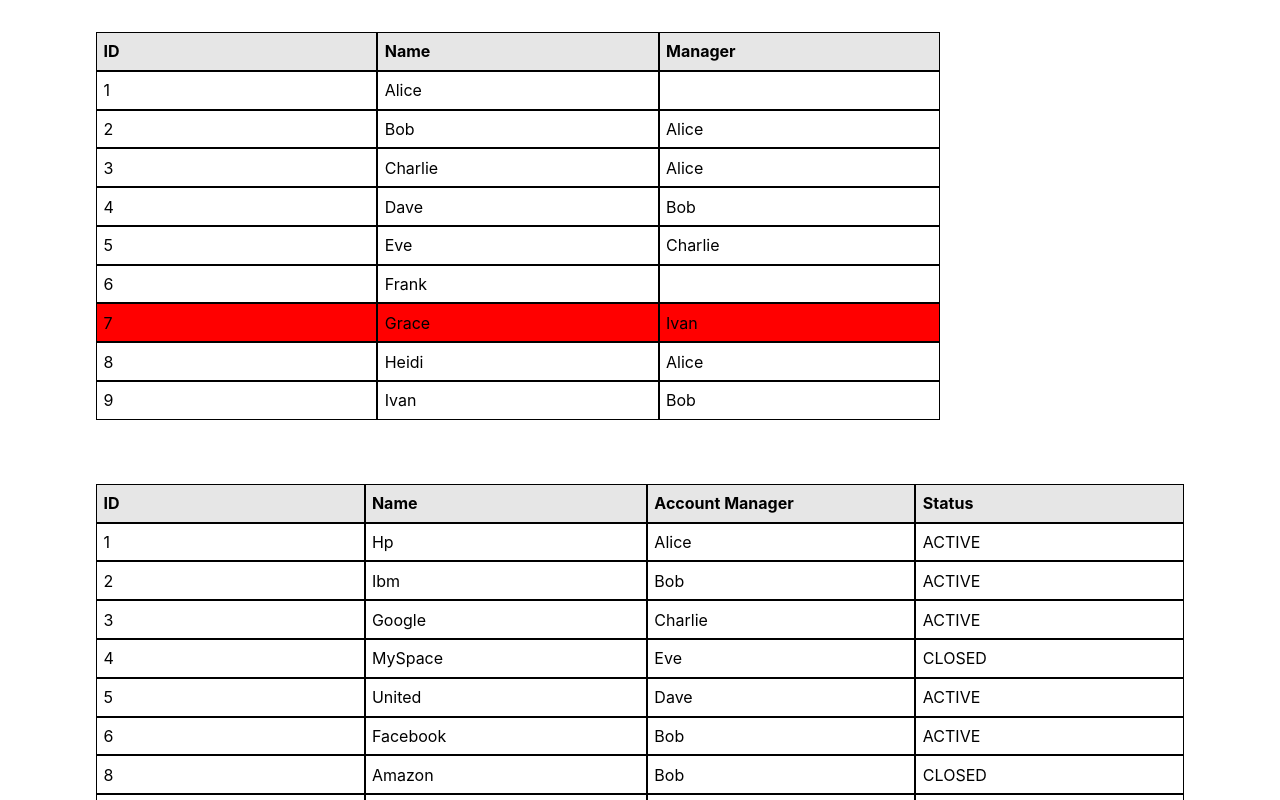
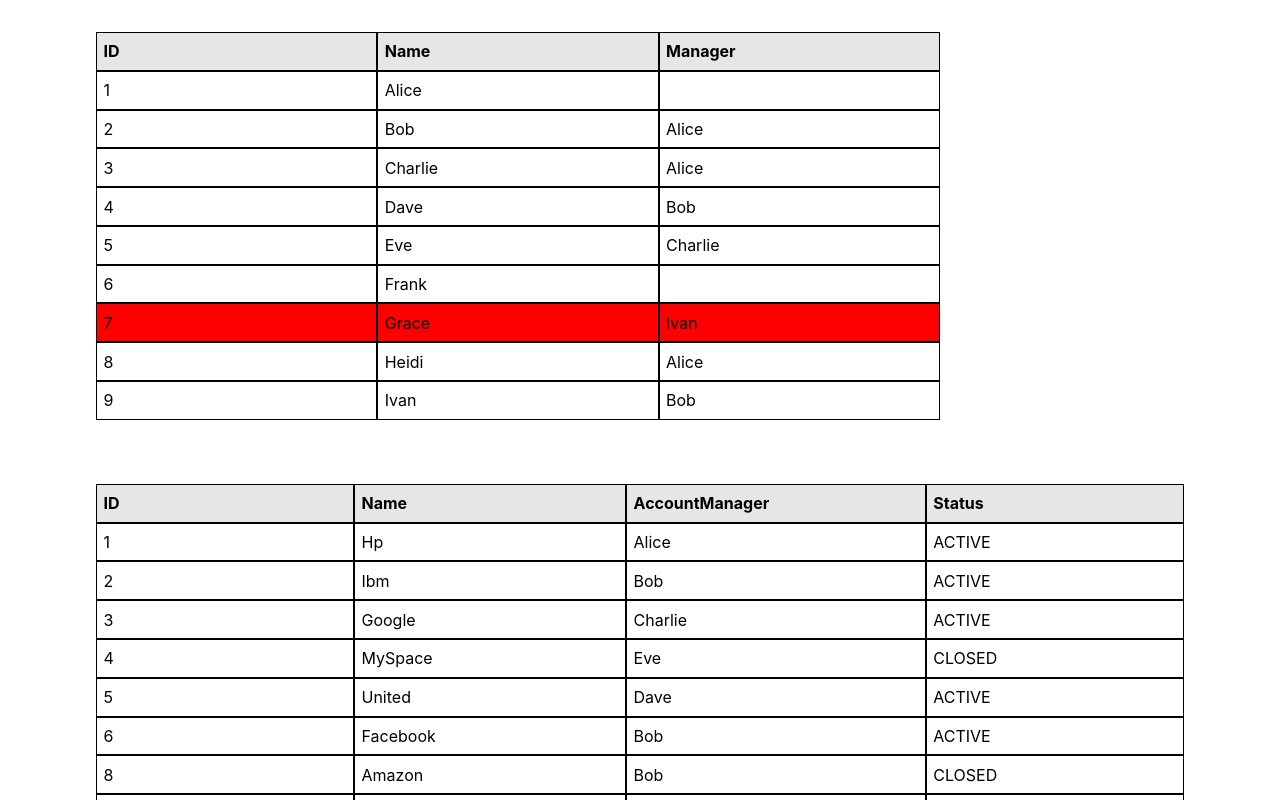
Before and after one commit to galkowicz/everafter-code-challange, a React (Create React App) app: page / in a window 1280 px wide. Shown: the top 800 px of the page. Built offline with nearby package versions, Linux system fonts and the light colour scheme.

Commit message:
Remove redundant prop from Table compnent

```diff
--- a/src/App.tsx
+++ b/src/App.tsx
@@ -20,10 +20,10 @@ function App() {
   return (
     <div className="App container">
       <div className="managers">
-        <Table tableData={paredManagers} tableColumns={['id', 'name', 'manager']} onRowClick={handleManagerClick} />
+        <Table tableData={paredManagers} onRowClick={handleManagerClick} />
       </div>
       <div className="accounts">
-        <Table tableData={paredAccounts} tableColumns={['id', 'name', 'account manager', 'status']} />
+        <Table tableData={paredAccounts} />
       </div>
     </div>
   )
--- a/src/components/Table/index.tsx
+++ b/src/components/Table/index.tsx
@@ -8,7 +8,6 @@ interface TableData {
 
 type Props = {
   tableData: TableData[]
-  tableColumns: string[]
   onRowClick?(rowId: string): void
 }
 
@@ -18,7 +17,7 @@ const metadataToCustomAttributes = (metadata: any) => {
   }, {})
 }
 
-const Table: React.FC<Props> = ({ tableData = [], tableColumns = [], onRowClick = () => null }) => {
+const Table: React.FC<Props> = ({ tableData = [], onRowClick = () => null }) => {
   const handleRowClick = (e: React.MouseEvent<HTMLTableRowElement, MouseEvent>) => {
     onRowClick(e.currentTarget.id)
   }
@@ -27,7 +26,7 @@ const Table: React.FC<Props> = ({ tableData = [], tableColumns = [], onRowClick
     <table className="table" cellPadding="0" cellSpacing="0">
       <thead className="table__header">
         <tr className="table-row">
-          {tableColumns.map((item) => (
+          {Object.keys(tableData[0].data).map((item) => (
             <th key={item}>{item}</th>
           ))}
         </tr>
```
